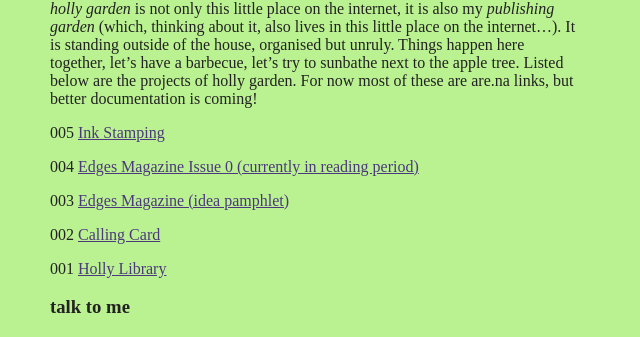
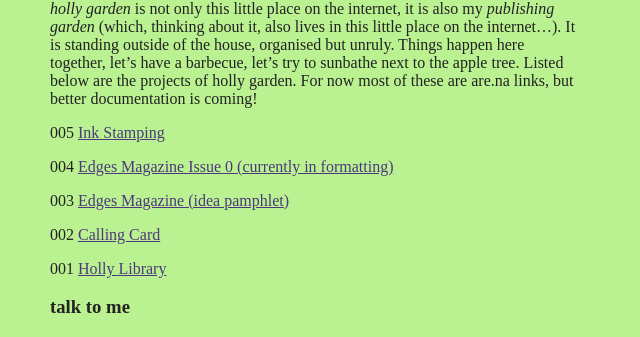
Before and after one commit to hollyz1jderveld/hollyz1jderveld.github.io, a Jekyll site: the page built from index.md, in a window 1280 px wide. Shown: the part 970-1307 px from the top of the page, without its empty margins (0-640 px from the left). Built offline with Jekyll 4.4.1, drawn with Linux system fonts in a browser that asks for light colours; some web fonts are replaced; Markdown is read by kramdown in place of the engine named in the settings; our own code applies the rules of GitHub Pages for plain Markdown files.

Commit message:
Update index.md

```diff
--- a/index.md
+++ b/index.md
@@ -37,7 +37,7 @@ In the past, I have studied anthropology and ethnography, and conducted research
 
 005  [Ink Stamping](https://www.are.na/holly-garden/ink-stamping)
 
-004  [Edges Magazine Issue 0 (currently in reading period)](https://edgesmag.net)
+004  [Edges Magazine Issue 0 (currently in formatting)](https://edgesmag.net)
 
 003  [Edges Magazine (idea pamphlet)](https://www.are.na/block/45828251)
 
```
